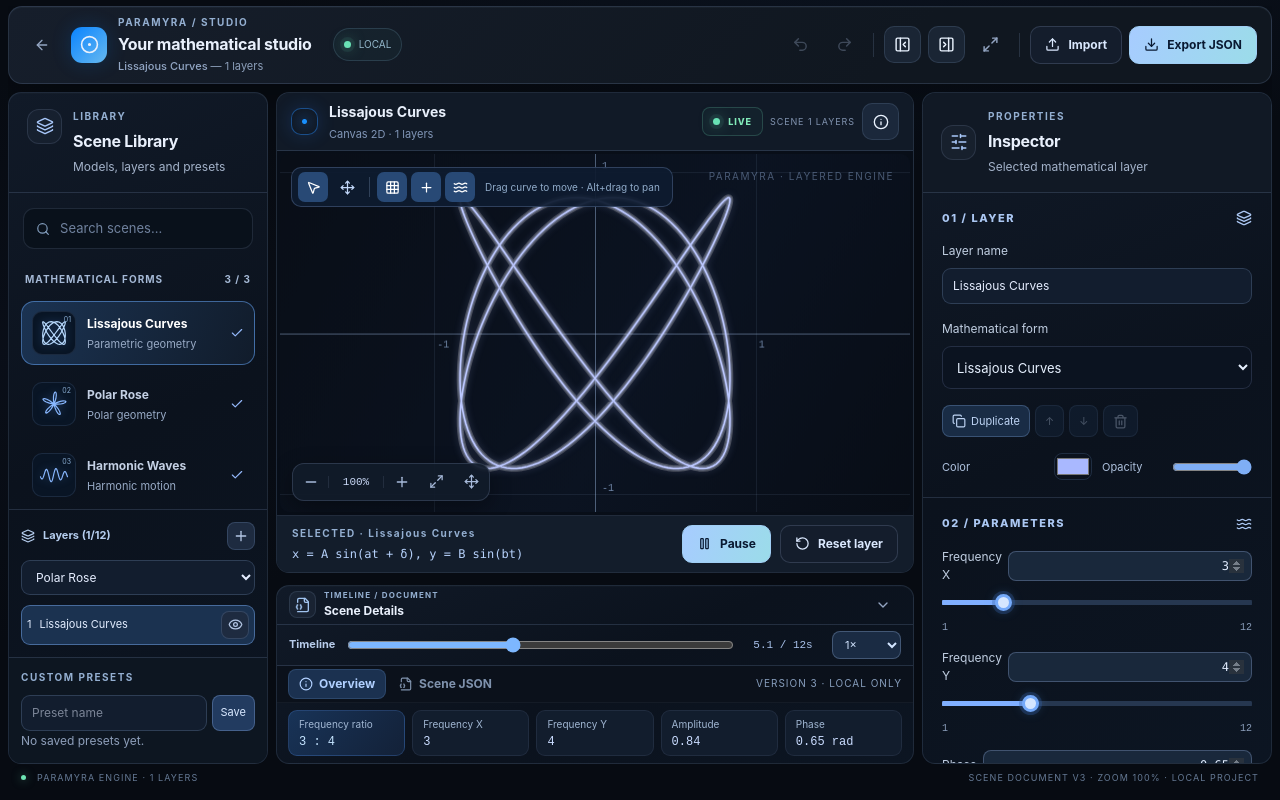
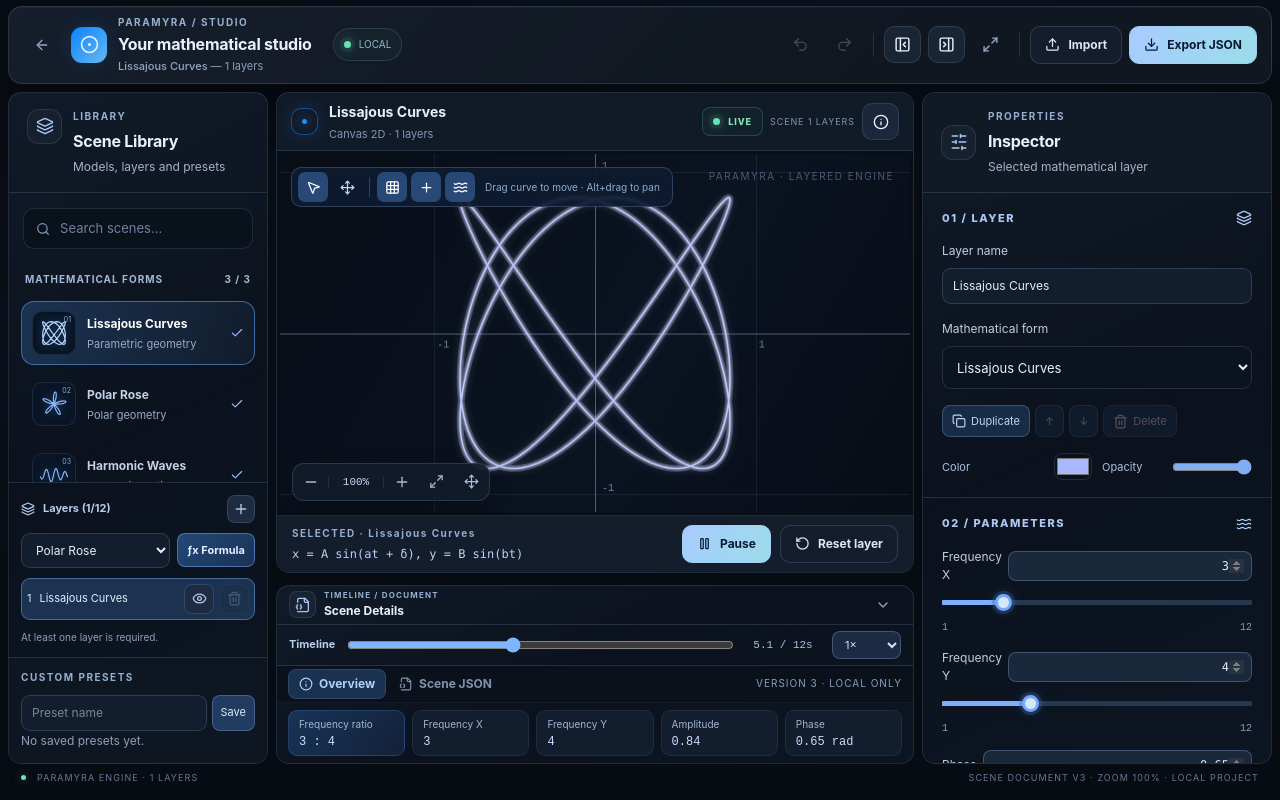
Before and after one commit to GendByteMaster/Paramyra, a Next.js app: page /studio in a window 1280 px wide. Built offline with nearby package versions, Linux system fonts and the light colour scheme.

Commit message:
feat(studio): expose Formula shortcut and per-layer delete with undo-safe selection

```diff
--- a/src/app/studio-v07.css
+++ b/src/app/studio-v07.css
@@ -79,3 +79,27 @@
 .pm-formula-feedback[data-valid=true] { color:#8ddbc2; }
 .pm-formula-help {font-size:11px;line-height:1.7;color:#829bbd;margin:0;}
 .pm-transport-equation code { overflow:hidden; text-overflow:ellipsis; white-space:nowrap;max-width:100%; }
+
+/* Formula v0.9 discoverability + inline layer management. */
+.pm-layer-create {display:flex;gap:7px;min-width:0;align-items:center;}
+.pm-layer-create select {flex:1;min-width:0;}
+.pm-layers-panel .pm-formula-add {
+  flex:none;white-space:nowrap;min-height:34px;padding:0 9px;
+  border:1px solid #87b6ff70;border-radius:8px;
+  background:linear-gradient(140deg,#224879,#1b3254);
+  color:#e1efff;font-size:11px;font-weight:680;
+}
+.pm-layers-panel .pm-formula-add:hover:not(:disabled){background:#345d91;}
+.pm-layers-panel .pm-formula-add:disabled {opacity:.38;cursor:not-allowed;}
+.pm-layer-row .pm-layer-select {min-width:0;}
+.pm-layer-row >button:not(.pm-layer-select) {flex:none;min-width:30px;min-height:30px;}
+.pm-layer-row .pm-layer-remove {color:#ecb5b5;border-color:#b882824d;background:#38232b;}
+.pm-layer-row .pm-layer-remove:hover:not(:disabled) {color:#fff;background:#8a343f;border-color:#e5a3a3;}
+.pm-layer-row .pm-layer-remove:disabled {opacity:.27;cursor:not-allowed;}
+.pm-layer-minimum {font-size:10px;color:#8b9fbb;margin:0;}
+.pm-inspector .pm-layer-actions .pm-inspector-delete {color:#f1babb;border-color:#b875754d;}
+.pm-inspector .pm-layer-actions .pm-inspector-delete:hover:not(:disabled) {background:#4e2734;color:white;}
+@media (max-width:959px) {
+  .pm-layer-row >button:not(.pm-layer-select){min-width:36px;min-height:36px;}
+  .pm-layers-panel .pm-formula-add {min-height:38px;}
+}
--- a/src/components/studio-v07.tsx
+++ b/src/components/studio-v07.tsx
@@ -152,9 +152,25 @@ function StudioWorkspace({initialKind,mode="studio"}:{initialKind?:SceneKind;mod
     const id=makeLayerId();
     commit(d=>duplicateLayer(d,layer.id,id));setSelected(id);
   };
-  const remove=()=>{
-    if(doc.layers.length<=1)return setNotice("At least one layer is required.");
-    commit(d=>removeLayer(d,layer.id));setSelected(doc.layers.find(l=>l.id!==layer.id)!.id);
+  const removeById=(id:string)=>{
+    const index=doc.layers.findIndex(l=>l.id===id);
+    if(index<0)return;
+    if(doc.layers.length<=1)return setNotice("At least one layer is required. Add another layer before deleting this one.");
+    const remaining=doc.layers.filter(l=>l.id!==id);
+    commit(d=>removeLayer(d,id));
+    if(selected===id)setSelected(remaining[Math.min(index,remaining.length-1)].id);
+    setNotice(doc.layers[index].title+" deleted. Use Undo to restore.");
+  };
+  const remove=()=>removeById(layer.id);
+  const addFormula=()=>{
+    if(doc.layers.length>=12)return setNotice("Maximum 12 layers.");
+    const item=newFormulaLayer(makeLayerId());
+    commit(d=>addLayer(d,item));
+    setSelected(item.id);
+    setInspectorOpen(true);
+    setNotice("Formula layer added. Edit its expression in the Inspector.");
+    if(window.matchMedia("(max-width:959px)").matches)setLibraryOpen(false);
+    requestAnimationFrame(()=>root.current?.querySelector(".pm-formula-editor")?.scrollIntoView({block:"nearest",behavior:"smooth"}));
   };
   const download=()=>{
     const url=URL.createObjectURL(new Blob([JSON.stringify(doc,null,2)],{type:"application/json"}));
@@ -253,11 +269,18 @@ function StudioWorkspace({initialKind,mode="studio"}:{initialKind?:SceneKind;mod
         </div>
         <div className="pm-layers-panel">
           <div className="pm-layers-heading"><span><Layers3 size={14}/> Layers ({doc.layers.length}/12)</span><button type="button" aria-label="Add layer" disabled={doc.layers.length>=12} onClick={add}><Plus size={16}/></button></div>
-          <select aria-label="New layer kind" value={addKind} onChange={e=>setAddKind(e.target.value as SceneKind|"formula")}>{presets.map(p=><option key={p.kind} value={p.kind}>{p.title}</option>)}<option value="formula">Custom Formula</option></select>
+          <div className="pm-layer-create">
+            <select aria-label="New layer kind" value={addKind} onChange={e=>setAddKind(e.target.value as SceneKind|"formula")}>{presets.map(p=><option key={p.kind} value={p.kind}>{p.title}</option>)}<option value="formula">Custom Formula</option></select>
+            <button type="button" className="pm-formula-add" aria-label="Add formula layer" title="Create a formula and open its editor" disabled={doc.layers.length>=12} onClick={addFormula}>ƒx Formula</button>
+          </div>
           <div className="pm-layer-list">{doc.layers.map((l,index)=><div key={l.id} className={"pm-layer-row"+(selected===l.id?" selected":"")}>
             <button type="button" className="pm-layer-select" aria-label={"Select layer "+l.title} aria-pressed={selected===l.id} onClick={()=>setSelected(l.id)}><span>{index+1}</span><span>{l.title}</span></button>
-            <button type="button" aria-label={"Toggle visibility "+l.title} onClick={()=>commit(d=>updateLayer(d,l.id,x=>({...x,visible:!x.visible})))}>{l.visible?<Eye size={15}/>:<EyeOff size={15}/>}</button>
+            <button type="button" aria-label={"Toggle visibility "+l.title} title={l.visible?"Hide layer":"Show layer"} onClick={()=>commit(d=>updateLayer(d,l.id,x=>({...x,visible:!x.visible})))}>{l.visible?<Eye size={15}/>:<EyeOff size={15}/>}</button>
+            <button type="button" className="pm-layer-remove" aria-label={"Delete layer "+l.title}
+              title={doc.layers.length===1?"A document must contain at least one layer":"Delete layer — Undo to restore"}
+              disabled={doc.layers.length===1} onClick={()=>removeById(l.id)}><Trash2 size={15}/></button>
           </div>)}</div>
+          {doc.layers.length===1&&<p className="pm-layer-minimum">At least one layer is required.</p>}
         </div>
         <div className="pm-sidebar-bottom"><span className="pm-label">CUSTOM PRESETS</span>
           <div className="pm-save-preset"><input aria-label="Preset name" placeholder="Preset name" value={presetName} maxLength={120} onChange={e=>setPresetName(e.target.value)}/><button type="button" onClick={savePreset}>Save</button></div>
@@ -339,7 +362,7 @@ function StudioWorkspace({initialKind,mode="studio"}:{initialKind?:SceneKind;mod
             <div className="pm-layer-actions"><button type="button" aria-label="Duplicate layer" disabled={doc.layers.length>=12} onClick={duplicate}><Copy size={14}/> Duplicate</button>
               <button type="button" aria-label="Move layer up" disabled={doc.layers.indexOf(layer)>=doc.layers.length-1} onClick={()=>commit(d=>moveLayer(d,layer.id,1))}>↑</button>
               <button type="button" aria-label="Move layer down" disabled={doc.layers.indexOf(layer)===0} onClick={()=>commit(d=>moveLayer(d,layer.id,-1))}>↓</button>
-              <button type="button" aria-label="Delete layer" disabled={doc.layers.length===1} onClick={remove}><Trash2 size={15}/></button></div>
+              <button type="button" className="pm-inspector-delete" aria-label="Delete layer" title={doc.layers.length===1?"At least one layer is required":"Delete selected layer — Undo to restore"} disabled={doc.layers.length===1} onClick={remove}><Trash2 size={15}/> Delete</button></div>
             <div className="pm-style-fields"><label>Color<input type="color" aria-label="Layer color" value={layer.color} onChange={e=>commit(d=>updateLayer(d,layer.id,l=>({...l,color:e.target.value})),"color:"+layer.id)}/></label>
               <label>Opacity<input type="range" aria-label="Layer opacity" min="0" max="1" step=".05" value={layer.opacity} onChange={e=>commit(d=>updateLayer(d,layer.id,l=>({...l,opacity:e.target.valueAsNumber})),"opacity:"+layer.id)}/></label>
             </div>
```
Also changed, not shown: 2 other files (tests, documents, lock files or other folders).
